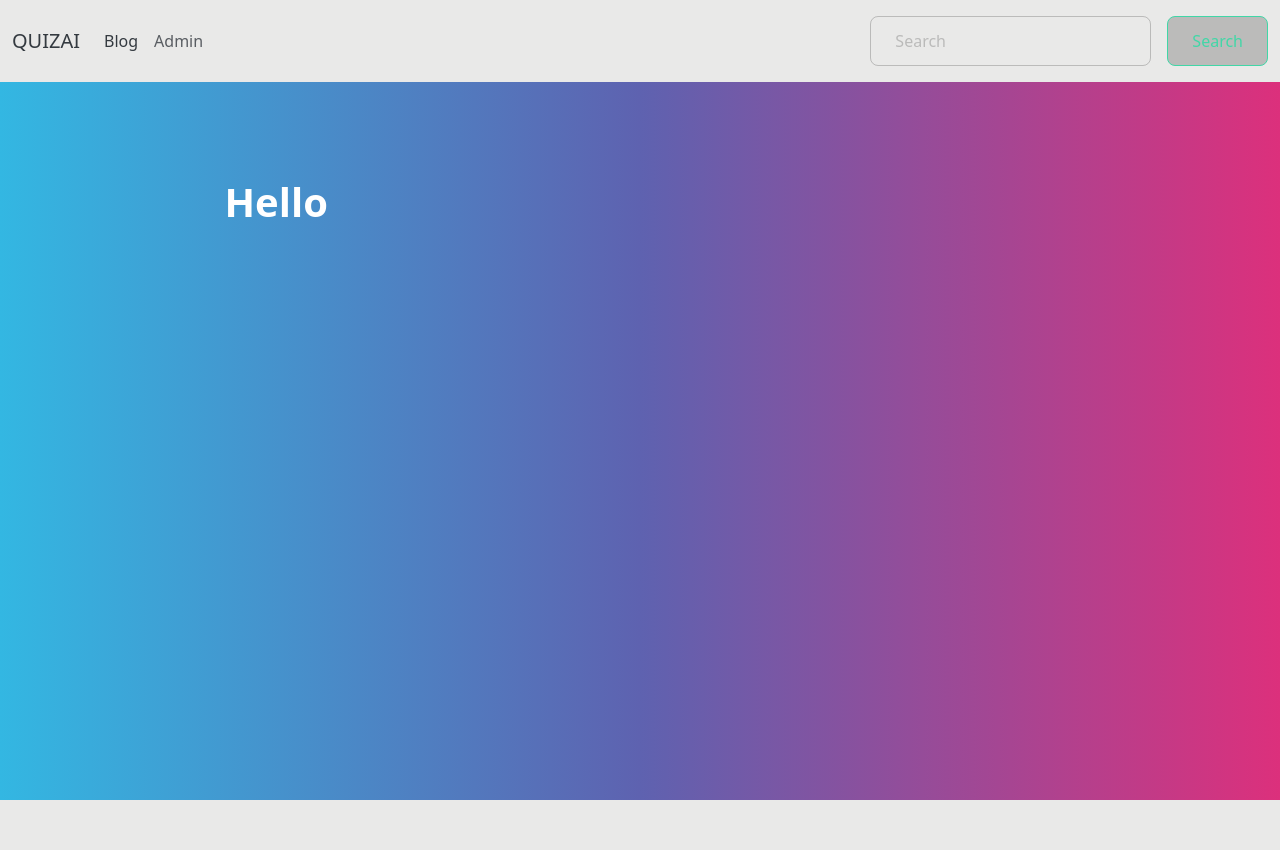
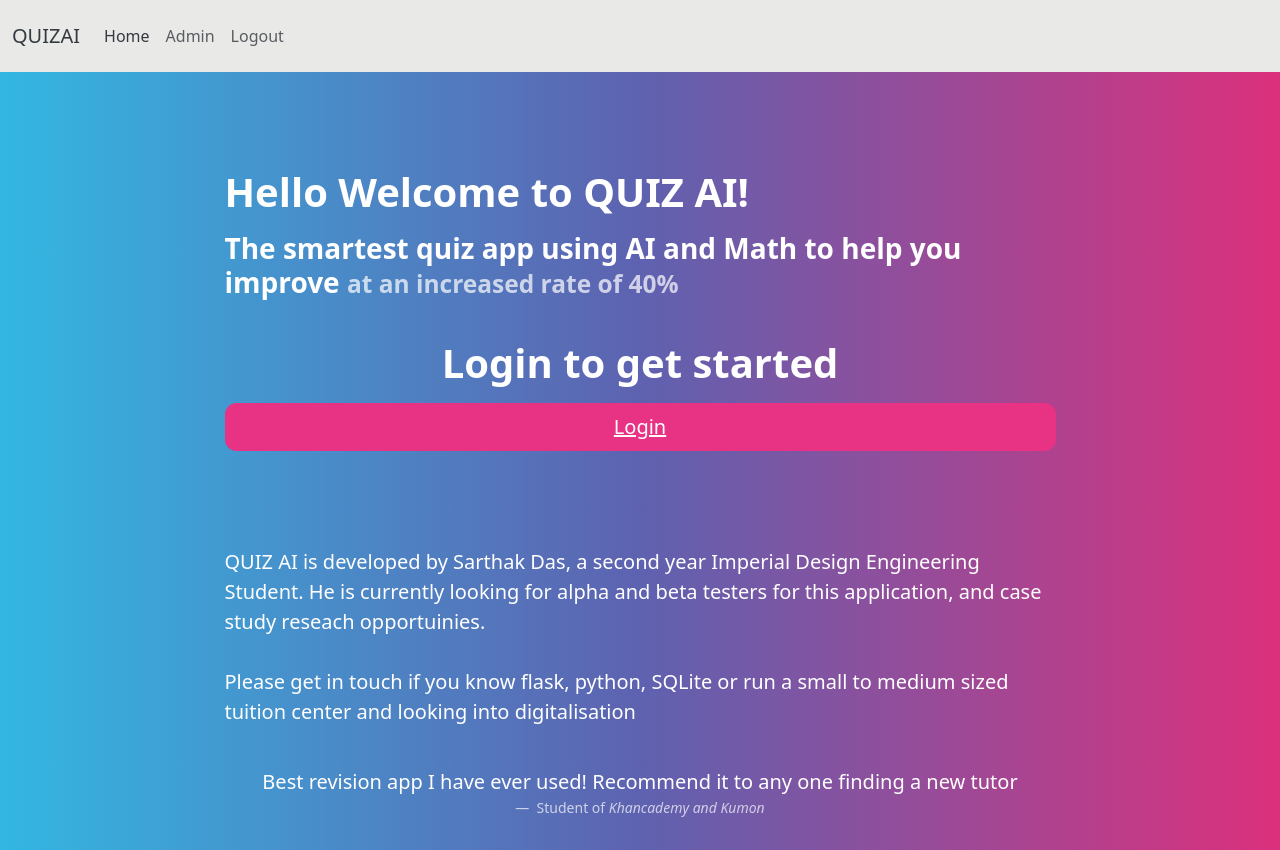
Before and after one commit to sarthakdas/AIQuiz, a Flask app: page / in a window 1280 px wide. Before the commit the page ends 800 px from the top, so only its background shows below. Run offline with Flask 2, Linux system fonts and the light colour scheme; a user stored in the database is signed in; data comes from the database, SQL or seed files in the repository; both versions use the stored data as it was after the commit; parts of the project's set-up code (start-up, migrations or seed data) failed here and were passed over; some libraries are stand-ins or nearby versions.

Commit message:
New page Layout and User Flow

```diff
--- a/posts/templates/posts/posts.html
+++ b/posts/templates/posts/posts.html
@@ -6,7 +6,7 @@ Post List
 
 
 {% block content %}
-    <h1>Blueprint</h1>
+    <h1>Hi {{ current_user.email }}!</h1>
 
     {% for post in posts%}
 
--- a/templates/base.html
+++ b/templates/base.html
@@ -9,7 +9,7 @@
         <link rel= "stylesheet" type= "text/css" href= "{{ url_for('static',filename='bootstrap-5.1.3-dist/css/bootstrap.min.css') }}">
     </head>
     <body>
-        <nav class="navbar navbar-expand-lg navbar-light bg-light mb-5">
+        <!-- <nav class="navbar navbar-expand-lg navbar-light bg-light mb-5">
             <div class="container-fluid">
               <a class="navbar-brand" href="{{ url_for('index') }}">QUIZAI</a>
               <button class="navbar-toggler" type="button" data-bs-toggle="collapse" data-bs-target="#navbarSupportedContent" aria-controls="navbarSupportedContent" aria-expanded="false" aria-label="Toggle navigation">
@@ -17,7 +17,7 @@
               </button>
               <div class="collapse navbar-collapse" id="navbarSupportedContent">
                 <ul class="navbar-nav me-auto mb-2 mb-lg-0">
-                  <li class="nav-item">
+                   <li class="nav-item">
                     <a class="nav-link active" aria-current="page" href="{{ url_for('posts.posts_list') }}">Blog</a>
                   </li>
                   {% if current_user.has_role('admin') %}
@@ -27,13 +27,53 @@
                   {% endif %}
 
                 </ul>
-                <form class="d-flex" method="GET">
-                  <input class="form-control me-2" type="search" placeholder="Search" name="q">
-                  <button class="btn btn-outline-success" type="submit">Search</button>
-                </form>
+                <li class="nav-item">
+                  <a class="nav-link" href="#">Features</a>
+                </li>
+              </div>
+            </div>
+          </nav> -->
+
+          <nav class="navbar navbar-expand-lg navbar-light bg-light mb-5">
+            <div class="container-fluid">
+              <a class="navbar-brand" href="{{ url_for('index') }}">QUIZAI</a>
+              <button class="navbar-toggler" type="button" data-bs-toggle="collapse" data-bs-target="#navbarColor03" aria-controls="navbarColor03" aria-expanded="false" aria-label="Toggle navigation">
+                <span class="navbar-toggler-icon"></span>
+              </button>
+
+              <div class="collapse navbar-collapse" id="navbarColor03">
+                <ul class="navbar-nav me-auto">
+                  <li class="nav-item">
+                    <a class="nav-link active" href="#">Home
+                      <span class="visually-hidden">(current)</span>
+                    </a>
+                  </li>
+
+                  {% if current_user.has_role('admin') %}
+                  <li class="nav-item">
+                    <a class="nav-link" href="{{ url_for('admin.index') }}">Admin</a>
+                  </li>
+                  {% endif %}
+
+                  {% if current_user.is_authenticated %}
+                  <li class="nav-item">
+                    <a class="nav-link" href="{{ url_for('security.logout') }}">Logout</a>
+                  </li>
+                  {% endif %}
+
+                  <!--<li class="nav-item">
+                    <a class="nav-link" href="#">Pricing</a>
+                  </li>
+                  <li class="nav-item">
+                    <a class="nav-link" href="#">About</a>
+                  </li> -->
+
+                </ul>
               </div>
             </div>
           </nav>
+
+
 
           <div class="container">
               <div class="row">
--- a/templates/index.html
+++ b/templates/index.html
@@ -5,5 +5,41 @@
 {% endblock %}
 
 {% block content%}
-    <h1>Hello</h1>
+    <h1>Hello Welcome to QUIZ AI! </h1>
+    <h3>
+        The smartest quiz app using AI and Math to help you improve
+        <small class="text-muted">at an increased rate of 40%</small>
+    </h3>
+
+    <br>
+
+    <h1 class="text-center">Login to get started</h1>
+    <a href="{{ url_for('posts.posts_list') }}">
+    <div class="d-grid gap-2">
+
+            <button class="btn btn-lg btn-primary" type="button">Login</button>
+
+    </div></a>
+
+
+    <br> <br><br> <br>
+
+    <p class="lead">
+        QUIZ AI is developed by Sarthak Das, a second year Imperial Design Engineering Student. He is currently looking for
+        alpha and beta testers for this application, and case study reseach opportuinies.
+        <br> <br>
+        Please get in touch if you know flask, python, SQLite or run a small to medium sized tuition center and looking into digitalisation
+    </p>
+
+
+    <br>
+
+    <figure class="text-center">
+      <blockquote class="blockquote">
+        <p class="mb-0">    Best revision app I have ever used! Recommend it to any one finding a new tutor
+      </blockquote>
+      <figcaption class="blockquote-footer">
+        Student of <cite title="Source Title">Khancademy and Kumon</cite>
+      </figcaption>
+    </figure>
 {% endblock %}
```
Also changed, not shown: dbhandler.py (+5 -4 lines), posts/blueprint.py (+2 -5 lines), database.db.
